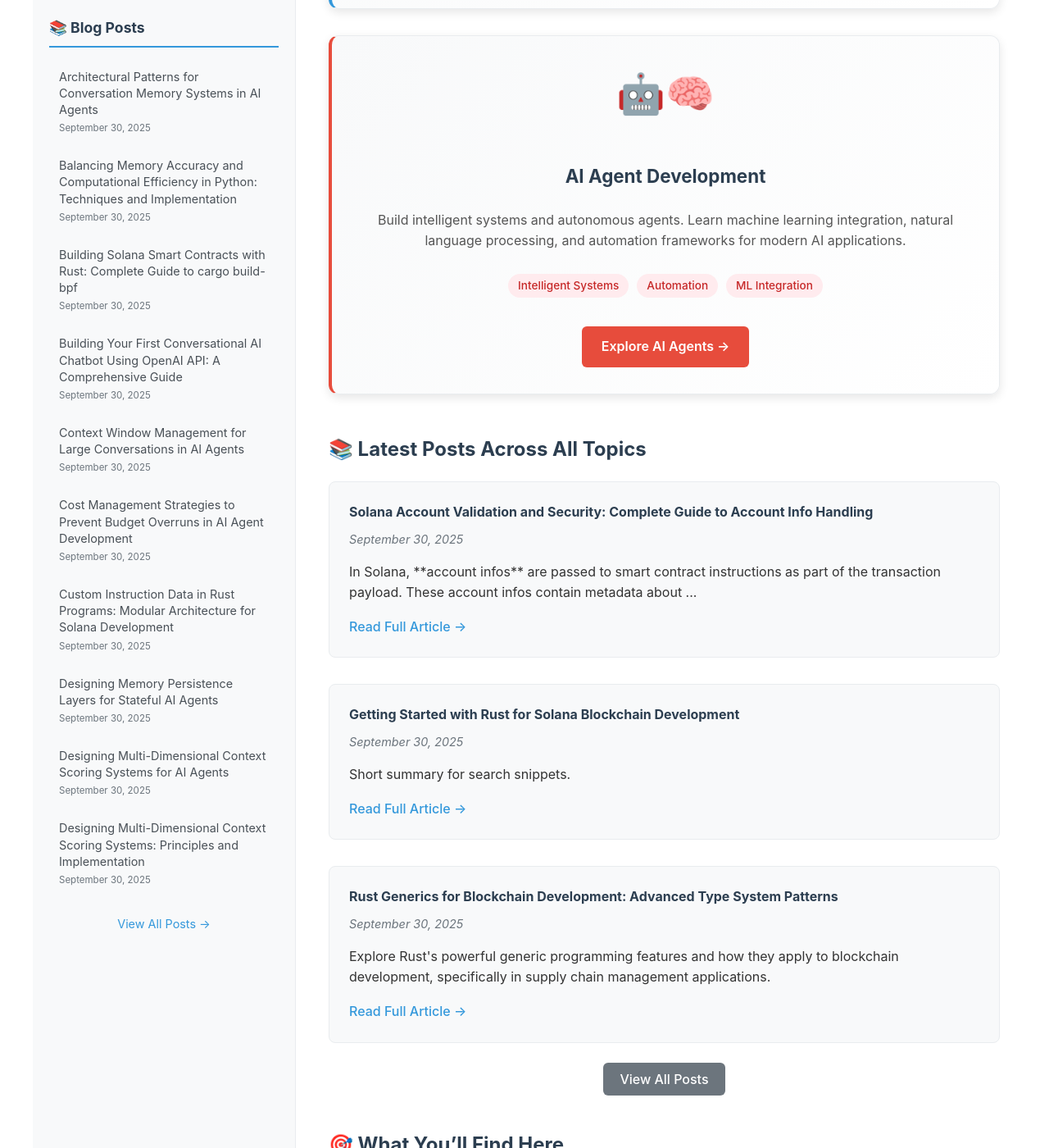
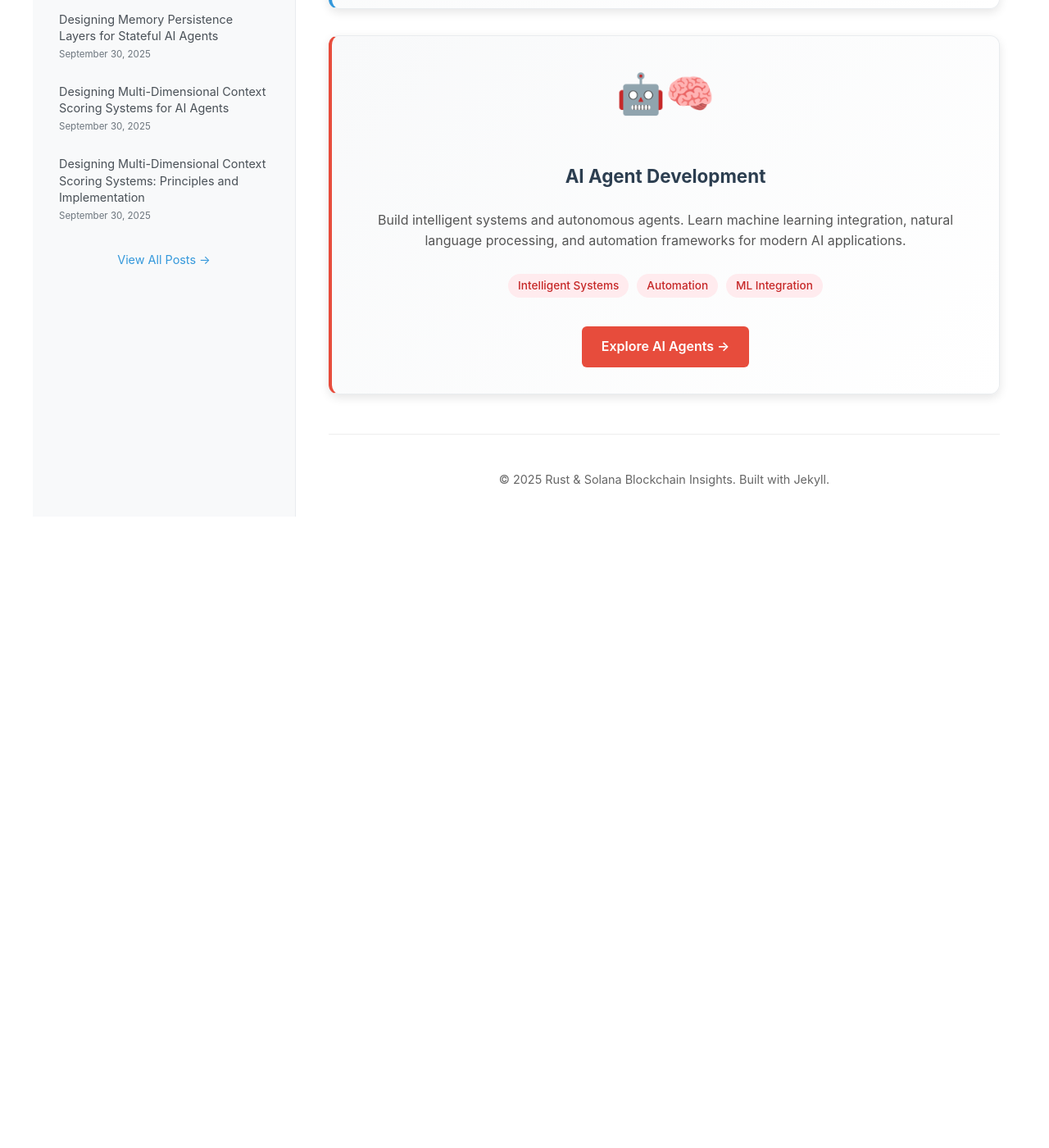
Before and after one commit to Junlian/Junlian.github.io, a Jekyll site: the page built from index.md, in a window 1280 px wide and 1400 px high, scrolled down 1055 px. Shown: the whole window at 82% size. Built offline with Jekyll 4.4.1, drawn with Linux system fonts in a browser that asks for light colours; after the commit the page ends 1685 px from its top, so only the background shows below that; some of the changed text lies outside the part shown.

Commit message:
Design: Redesign homepage with two topic cards

```diff
--- a/index.md
+++ b/index.md
@@ -36,73 +36,13 @@ Explore our comprehensive content organized by main topics. Select the area that
   </div>
 </div>
 
-## 📚 Latest Posts Across All Topics
-
-{% for post in site.posts limit:3 %}
-<div class="recent-post">
-  <h4><a href="{{ post.url | relative_url }}">{{ post.title }}</a></h4>
-  <div class="post-meta">{{ post.date | date: "%B %d, %Y" }}</div>
-  <p>{{ post.excerpt | strip_html | truncatewords: 25 }}</p>
-  <a href="{{ post.url | relative_url }}" class="read-more">Read Full Article →</a>
-</div>
-{% endfor %}
-
-<div class="view-all-posts">
-  <a href="#" onclick="showAllPosts()" class="view-all-button">View All Posts</a>
-</div>
-
-<div id="all-posts" class="all-posts-section" style="display: none;">
-  <h3>All Blog Posts</h3>
-  {% for post in site.posts offset:3 %}
-  <div class="recent-post">
-    <h4><a href="{{ post.url | relative_url }}">{{ post.title }}</a></h4>
-    <div class="post-meta">{{ post.date | date: "%B %d, %Y" }}</div>
-    <p>{{ post.excerpt | strip_html | truncatewords: 20 }}</p>
-    <a href="{{ post.url | relative_url }}" class="read-more">Read Full Article →</a>
-  </div>
-  {% endfor %}
-</div>
-
-## 🎯 What You'll Find Here
-
-<div class="features-grid">
-  <div class="feature-item">
-    <h4>🔧 Hands-on Tutorials</h4>
-    <p>Step-by-step guides with practical examples and real-world applications.</p>
-  </div>
-
-  <div class="feature-item">
-    <h4>⚡ Performance Tips</h4>
-    <p>Advanced optimization techniques for high-performance applications.</p>
-  </div>
-
-  <div class="feature-item">
-    <h4>🚀 Latest Technologies</h4>
-    <p>Stay updated with cutting-edge developments in Rust, Solana, and AI.</p>
-  </div>
-
-  <div class="feature-item">
-    <h4>💰 Curated Resources</h4>
-    <p>Handpicked tools, courses, and deals for developers and tech enthusiasts.</p>
-  </div>
-</div>
-
-## 🔗 Quick Links
-
-- 💰 [Tech Deals & Recommendations](/deals/) - Curated resources and special offers
-- 🦀 [Rust & Solana Hub](/rust-solana/) - Blockchain development content
-- 🤖 [AI Agent Hub](/ai-agent/) - Intelligent systems and automation
-
----
-
-*Built with Jekyll and hosted on GitHub Pages. Optimized for performance and SEO. Updated: {{ site.time | date: "%Y-%m-%d" }}*
-
 <style>
 .topic-selection {
   display: grid;
   grid-template-columns: repeat(auto-fit, minmax(400px, 1fr));
   gap: 2em;
-  margin: 3em 0;
+  margin: 3em auto;
+  max-width: 900px;
 }
 
 .topic-card {
@@ -198,90 +138,6 @@ Explore our comprehensive content organized by main topics. Select the area that
   text-decoration: none;
 }
 
-.recent-post {
-  margin-bottom: 2em;
-  padding: 1.5em;
-  border: 1px solid #e9ecef;
-  border-radius: 8px;
-  background-color: #f8f9fa;
-}
-
-.recent-post h4 {
-  margin-top: 0;
-  margin-bottom: 0.5em;
-}
-
-.recent-post h4 a {
-  color: #2c3e50;
-  text-decoration: none;
-}
-
-.recent-post h4 a:hover {
-  color: #3498db;
-}
-
-.post-meta {
-  color: #6c757d;
-  font-size: 0.9em;
-  margin-bottom: 1em;
-}
-
-.read-more {
-  color: #3498db;
-  font-weight: 500;
-  text-decoration: none;
-}
-
-.read-more:hover {
-  text-decoration: underline;
-}
-
-.view-all-posts {
-  text-align: center;
-  margin: 2em 0;
-}
-
-.view-all-button {
-  background-color: #6c757d;
-  color: white;
-  padding: 10px 20px;
-  border-radius: 6px;
-  text-decoration: none;
-  font-weight: 500;
-  cursor: pointer;
-}
-
-.view-all-button:hover {
-  background-color: #5a6268;
-  text-decoration: none;
-}
-
-.all-posts-section {
-  margin-top: 2em;
-  padding-top: 2em;
-  border-top: 2px solid #e9ecef;
-}
-
-.features-grid {
-  display: grid;
-  grid-template-columns: repeat(auto-fit, minmax(250px, 1fr));
-  gap: 1.5em;
-  margin: 3em 0;
-}
-
-.feature-item {
-  padding: 1.5em;
-  border: 1px solid #e9ecef;
-  border-radius: 8px;
-  background-color: #ffffff;
-  text-align: center;
-}
-
-.feature-item h4 {
-  color: #2c3e50;
-  margin-bottom: 1em;
-}
-
 @media (max-width: 768px) {
   .topic-selection {
     grid-template-columns: 1fr;
@@ -290,28 +146,5 @@ Explore our comprehensive content organized by main topics. Select the area that
   .topic-card {
     padding: 1.5em;
   }
-
-  .features-grid {
-    grid-template-columns: 1fr;
-  }
-
-  .recent-post {
-    padding: 1em;
-  }
 }
 </style>
-
-<script>
-function showAllPosts() {
-  const allPostsSection = document.getElementById('all-posts');
-  const viewAllButton = document.querySelector('.view-all-button');
-
-  if (allPostsSection.style.display === 'none') {
-    allPostsSection.style.display = 'block';
-    viewAllButton.textContent = 'Hide Additional Posts';
-  } else {
-    allPostsSection.style.display = 'none';
-    viewAllButton.textContent = 'View All Posts';
-  }
-}
-</script>
```
Also changed, not shown: ai-agent.md (deleted, +0 -12 lines).
